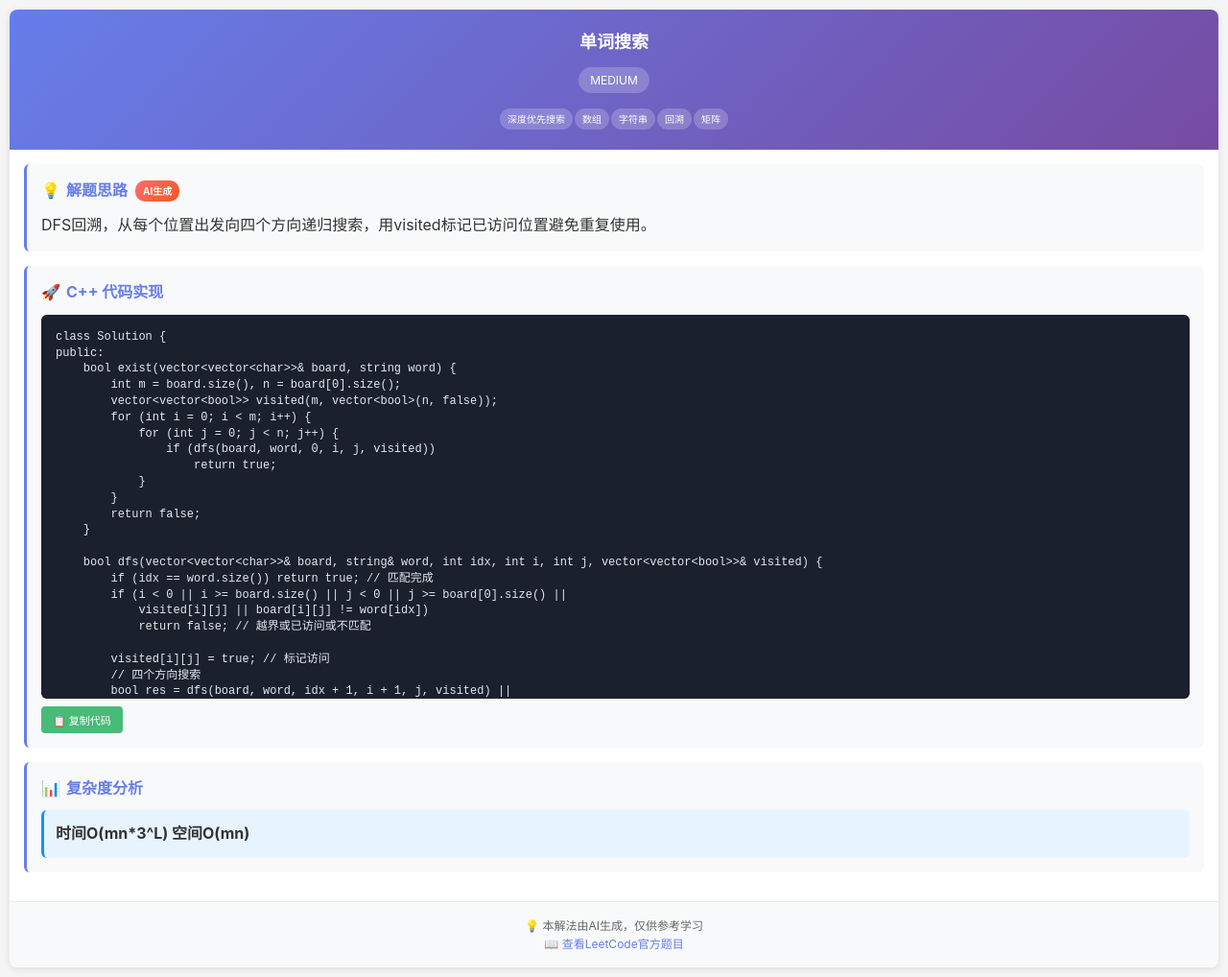
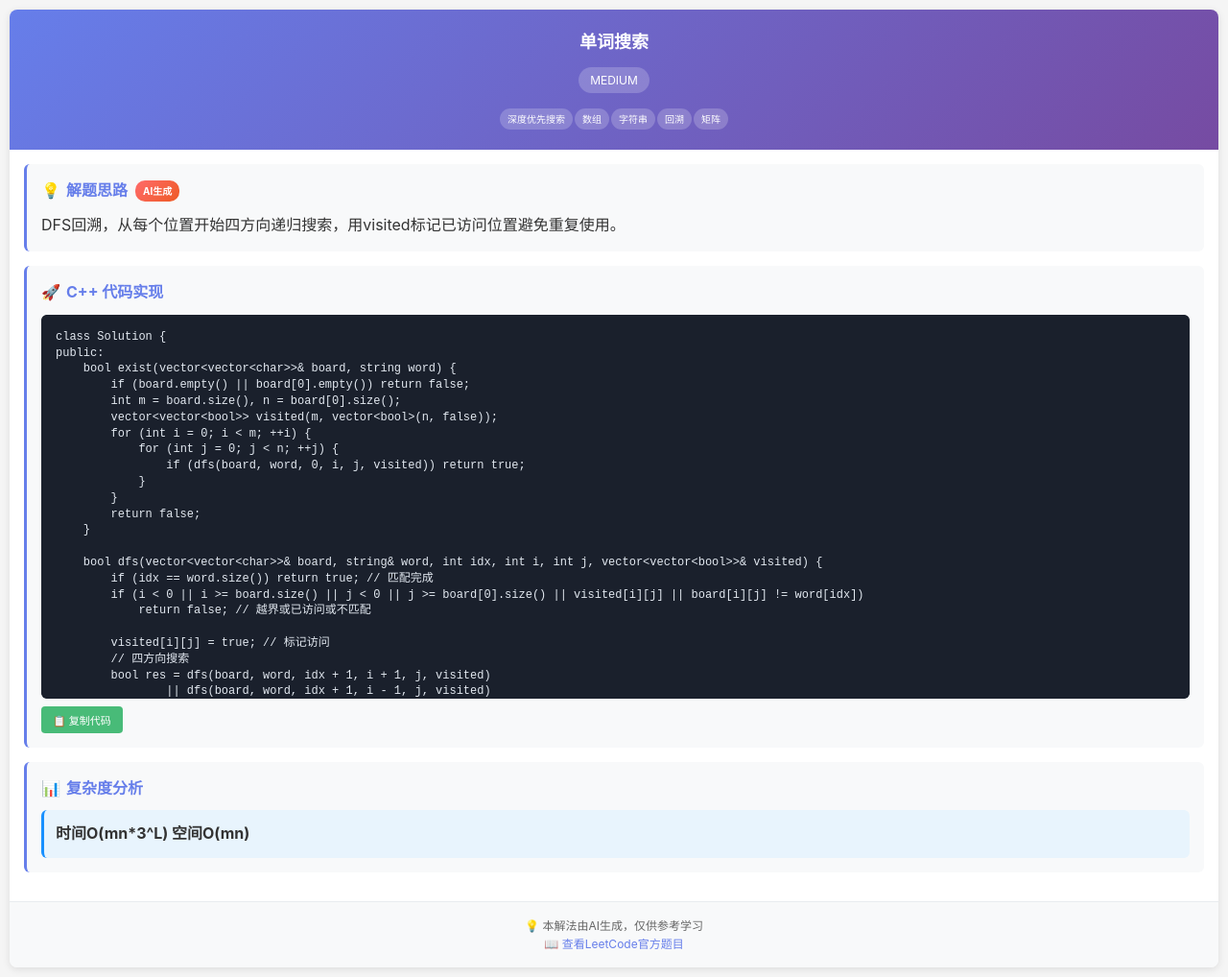
Before and after one commit to FangChao1086/FangChao1086.github.io, a Jekyll site: the page solutions/word-search_solution.html, which Jekyll copies as it is, in a window 1280 px wide. Shown: the whole page at 96% size. Built offline with Jekyll 4.4.1, drawn with Linux system fonts in a browser that asks for light colours.

Commit message:
Add solution for 单词搜索

```diff
--- a/solutions/word-search_solution.html
+++ b/solutions/word-search_solution.html
@@ -152,7 +152,7 @@
             <div class="content">
                 <div class="section">
                     <h2>解题思路 <span class="ai-badge">AI生成</span></h2>
-                    <p>DFS回溯，从每个位置出发向四个方向递归搜索，用visited标记已访问位置避免重复使用。</p>
+                    <p>DFS回溯，从每个位置开始四方向递归搜索，用visited标记已访问位置避免重复使用。</p>
                 </div>
 
                 <div class="section code-section">
@@ -161,12 +161,12 @@
                         <pre class="code" id="code-content">class Solution {
 public:
     bool exist(vector&lt;vector&lt;char&gt;&gt;&amp; board, string word) {
+        if (board.empty() || board[0].empty()) return false;
         int m = board.size(), n = board[0].size();
         vector&lt;vector&lt;bool&gt;&gt; visited(m, vector&lt;bool&gt;(n, false));
-        for (int i = 0; i &lt; m; i++) {
-            for (int j = 0; j &lt; n; j++) {
-                if (dfs(board, word, 0, i, j, visited))
-                    return true;
+        for (int i = 0; i &lt; m; ++i) {
+            for (int j = 0; j &lt; n; ++j) {
+                if (dfs(board, word, 0, i, j, visited)) return true;
             }
         }
         return false;
@@ -174,16 +174,15 @@
 
     bool dfs(vector&lt;vector&lt;char&gt;&gt;&amp; board, string&amp; word, int idx, int i, int j, vector&lt;vector&lt;bool&gt;&gt;&amp; visited) {
         if (idx == word.size()) return true; // 匹配完成
-        if (i &lt; 0 || i &gt;= board.size() || j &lt; 0 || j &gt;= board[0].size() ||
-            visited[i][j] || board[i][j] != word[idx])
+        if (i &lt; 0 || i &gt;= board.size() || j &lt; 0 || j &gt;= board[0].size() || visited[i][j] || board[i][j] != word[idx])
             return false; // 越界或已访问或不匹配
 
         visited[i][j] = true; // 标记访问
-        // 四个方向搜索
-        bool res = dfs(board, word, idx + 1, i + 1, j, visited) ||
-                   dfs(board, word, idx + 1, i - 1, j, visited) ||
-                   dfs(board, word, idx + 1, i, j + 1, visited) ||
-                   dfs(board, word, idx + 1, i, j - 1, visited);
+        // 四方向搜索
+        bool res = dfs(board, word, idx + 1, i + 1, j, visited)
+                || dfs(board, word, idx + 1, i - 1, j, visited)
+                || dfs(board, word, idx + 1, i, j + 1, visited)
+                || dfs(board, word, idx + 1, i, j - 1, visited);
         visited[i][j] = false; // 回溯
         return res;
     }
```
